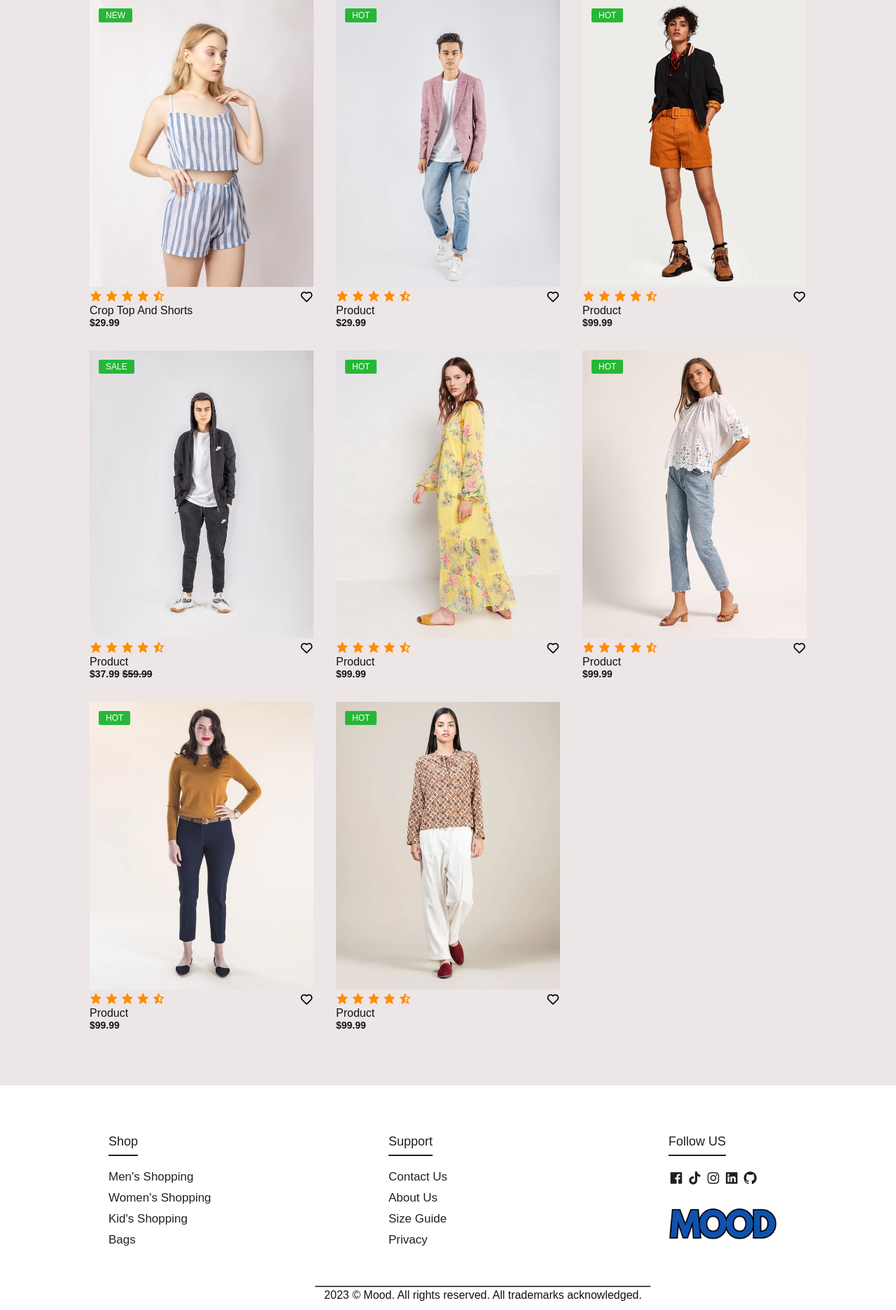
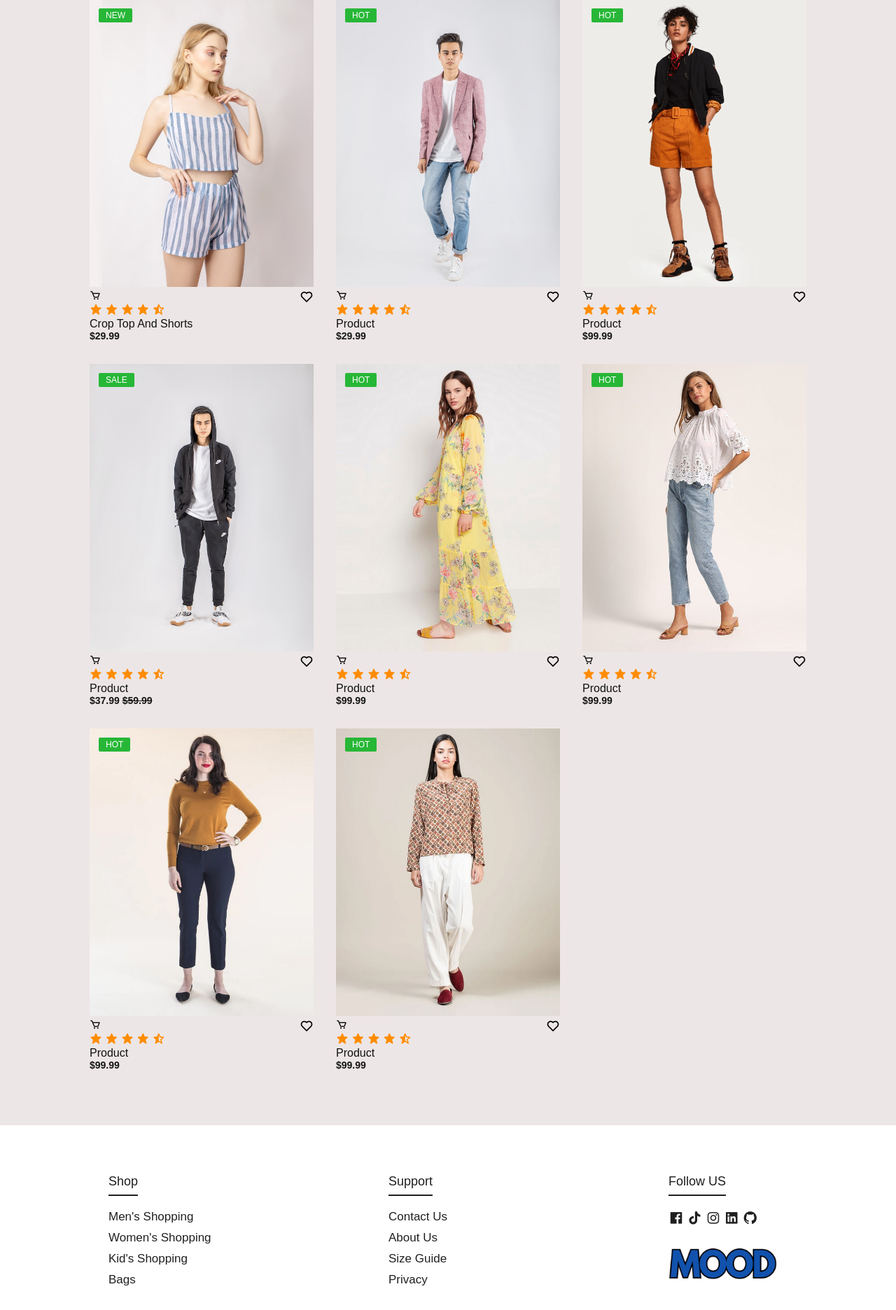
Before and after one commit to kiro6/LetPro-E-Commerce-Platform, a Node server app: page / in a window 1280 px wide. Shown: the part 1017-2889 px from the top of the page at 70% size. Run offline with Node 20, Linux system fonts and the light colour scheme; some libraries are stand-ins or nearby versions.

Commit message:
Update index.ejs

```diff
--- a/views/index.ejs
+++ b/views/index.ejs
@@ -34,6 +34,9 @@
                             <div class="heart-icon">
                                 <i class='bx bx-heart'></i>
                             </div>
+                            <div class="cart-icon">
+                            <i class='bx bx-cart'></i>
+                            </div>
                             <div class="ratting">
                                 <i class="bx bxs-star"></i>
                                 <i class="bx bxs-star"></i>
@@ -53,6 +56,9 @@
                             </div>
                             <div class="heart-icon">
                                 <i class='bx bx-heart'></i>
+                            </div>
+                            <div class="cart-icon">
+                            <i class='bx bx-cart'></i>
                             </div>
                             <div class="ratting">
                                 <i class="bx bxs-star"></i>
@@ -74,6 +80,9 @@
                             <div class="heart-icon">
                                 <i class='bx bx-heart'></i>
                             </div>
+                            <div class="cart-icon">
+                            <i class='bx bx-cart'></i>
+                            </div>
                             <div class="ratting">
                                 <i class="bx bxs-star"></i>
                                 <i class="bx bxs-star"></i>
@@ -93,6 +102,9 @@
                             </div>
                             <div class="heart-icon">
                                 <i class='bx bx-heart'></i>
+                            </div>
+                            <div class="cart-icon">
+                            <i class='bx bx-cart'></i>
                             </div>
                             <div class="ratting">
                                 <i class="bx bxs-star"></i>
@@ -114,6 +126,9 @@
                             <div class="heart-icon">
                                 <i class='bx bx-heart'></i>
                             </div>
+                            <div class="cart-icon">
+                            <i class='bx bx-cart'></i>
+                            </div>
                             <div class="ratting">
                                 <i class="bx bxs-star"></i>
                                 <i class="bx bxs-star"></i>
@@ -133,6 +148,9 @@
                             </div>
                             <div class="heart-icon">
                                 <i class='bx bx-heart'></i>
+                            </div>
+                            <div class="cart-icon">
+                            <i class='bx bx-cart'></i>
                             </div>
                             <div class="ratting">
                                 <i class="bx bxs-star"></i>
@@ -154,6 +172,9 @@
                             <div class="heart-icon">
                                 <i class='bx bx-heart'></i>
                             </div>
+                            <div class="cart-icon">
+                            <i class='bx bx-cart'></i>
+                            </div>
                             <div class="ratting">
                                 <i class="bx bxs-star"></i>
                                 <i class="bx bxs-star"></i>
@@ -173,6 +194,9 @@
                             </div>
                             <div class="heart-icon">
                                 <i class='bx bx-heart'></i>
+                            </div>
+                            <div class="cart-icon">
+                            <i class='bx bx-cart'></i>
                             </div>
                             <div class="ratting">
                                 <i class="bx bxs-star"></i>
```
